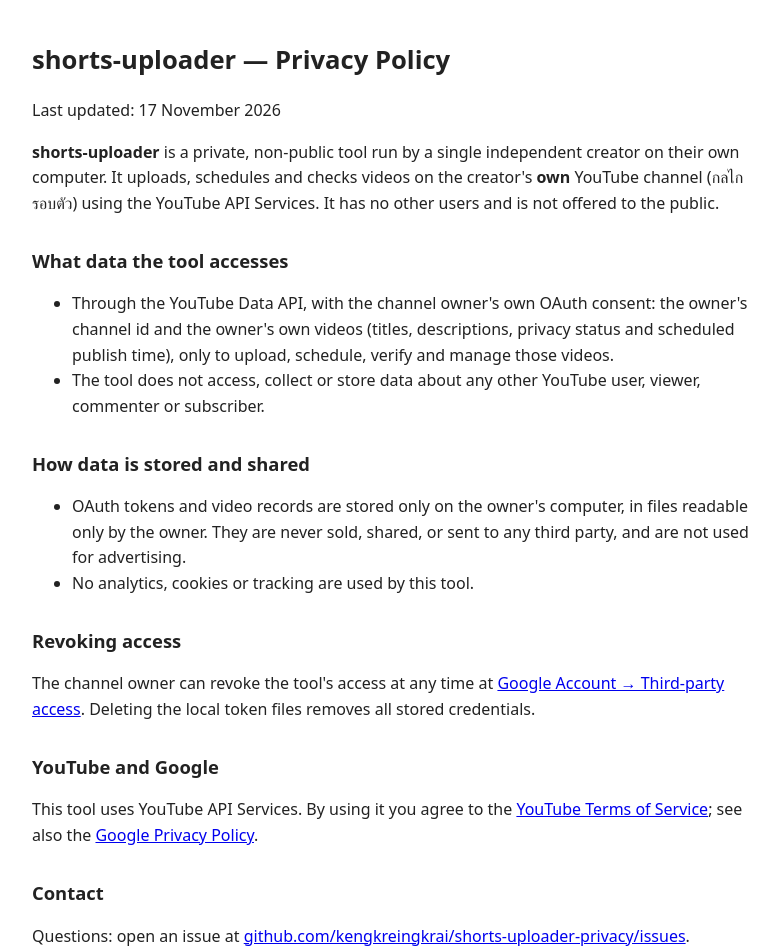
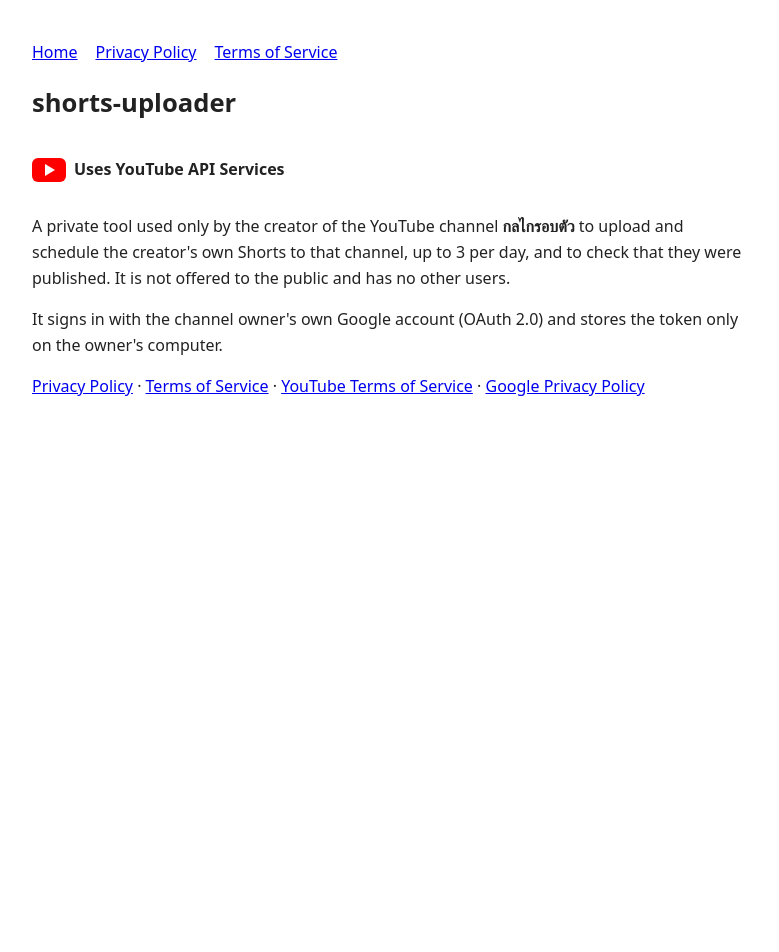
Before and after one commit to kengkreingkrai/shorts-uploader-privacy, a plain HTML site: page index.html in a window 1280 px wide. Shown: the whole page, without its empty margins (248-1027 px from the left). After the commit the page ends 800 px from the top, so only its background shows below. Drawn offline with Linux system fonts and the light colour scheme.

Commit message:
home + terms pages; YouTube API Services wording

```diff
--- a/index.html
+++ b/index.html
@@ -1,25 +1,8 @@
-<!doctype html>
-<html lang="en"><head><meta charset="utf-8"><meta name="viewport" content="width=device-width,initial-scale=1">
-<title>shorts-uploader — Privacy Policy</title>
-<style>body{font:16px/1.6 system-ui,sans-serif;max-width:720px;margin:40px auto;padding:0 16px;color:#222;background:#fff}h1{font-size:1.6em}h2{font-size:1.15em;margin-top:1.6em}</style></head>
-<body>
-<h1>shorts-uploader — Privacy Policy</h1>
-<p>Last updated: 17 November 2026</p>
-<p><b>shorts-uploader</b> is a private, non-public tool run by a single independent creator on their own computer. It uploads, schedules and checks videos on the creator's <b>own</b> YouTube channel (กลไกรอบตัว) using the YouTube API Services. It has no other users and is not offered to the public.</p>
-<h2>What data the tool accesses</h2>
-<ul>
-<li>Through the YouTube Data API, with the channel owner's own OAuth consent: the owner's channel id and the owner's own videos (titles, descriptions, privacy status and scheduled publish time), only to upload, schedule, verify and manage those videos.</li>
-<li>The tool does not access, collect or store data about any other YouTube user, viewer, commenter or subscriber.</li>
-</ul>
-<h2>How data is stored and shared</h2>
-<ul>
-<li>OAuth tokens and video records are stored only on the owner's computer, in files readable only by the owner. They are never sold, shared, or sent to any third party, and are not used for advertising.</li>
-<li>No analytics, cookies or tracking are used by this tool.</li>
-</ul>
-<h2>Revoking access</h2>
-<p>The channel owner can revoke the tool's access at any time at <a href="https://myaccount.google.com/permissions">Google Account → Third-party access</a>. Deleting the local token files removes all stored credentials.</p>
-<h2>YouTube and Google</h2>
-<p>This tool uses YouTube API Services. By using it you agree to the <a href="https://www.youtube.com/t/terms">YouTube Terms of Service</a>; see also the <a href="https://policies.google.com/privacy">Google Privacy Policy</a>.</p>
-<h2>Contact</h2>
-<p>Questions: open an issue at <a href="https://github.com/kengkreingkrai/shorts-uploader-privacy/issues">github.com/kengkreingkrai/shorts-uploader-privacy/issues</a>.</p>
+<!doctype html><html lang="en"><head><meta charset="utf-8"><meta name="viewport" content="width=device-width,initial-scale=1"><title>shorts-uploader</title><style>body{font:16px/1.6 system-ui,sans-serif;max-width:720px;margin:40px auto;padding:0 16px;color:#222;background:#fff}h1{font-size:1.6em}h2{font-size:1.15em;margin-top:1.6em}nav a{margin-right:18px}.yt{display:inline-flex;align-items:center;gap:8px;font-weight:700}.yt i{display:inline-block;width:34px;height:24px;background:#f00;border-radius:6px;position:relative}.yt i:after{content:"";position:absolute;left:13px;top:6px;border-left:10px solid #fff;border-top:6px solid transparent;border-bottom:6px solid transparent}</style></head><body>
+<nav><a href="./">Home</a><a href="privacy.html">Privacy Policy</a><a href="terms.html">Terms of Service</a></nav>
+<h1>shorts-uploader</h1>
+<p class="yt"><i></i> Uses YouTube API Services</p>
+<p>A private tool used only by the creator of the YouTube channel <b>กลไกรอบตัว</b> to upload and schedule the creator's own Shorts to that channel, up to 3 per day, and to check that they were published. It is not offered to the public and has no other users.</p>
+<p>It signs in with the channel owner's own Google account (OAuth 2.0) and stores the token only on the owner's computer.</p>
+<p><a href="privacy.html">Privacy Policy</a> · <a href="terms.html">Terms of Service</a> · <a href="https://www.youtube.com/t/terms">YouTube Terms of Service</a> · <a href="https://policies.google.com/privacy">Google Privacy Policy</a></p>
 </body></html>
```
Also changed, not shown: privacy.html (added, +26 -0 lines), terms.html (added, +9 -0 lines).
